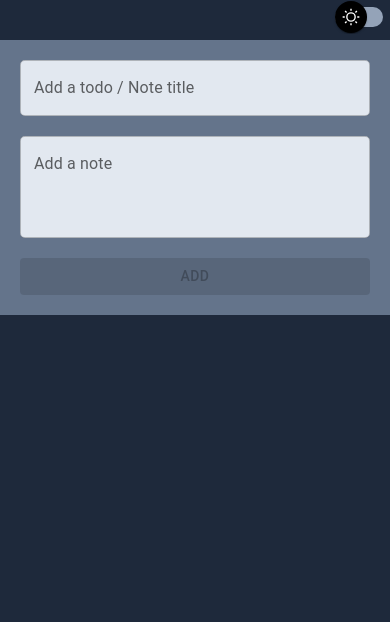
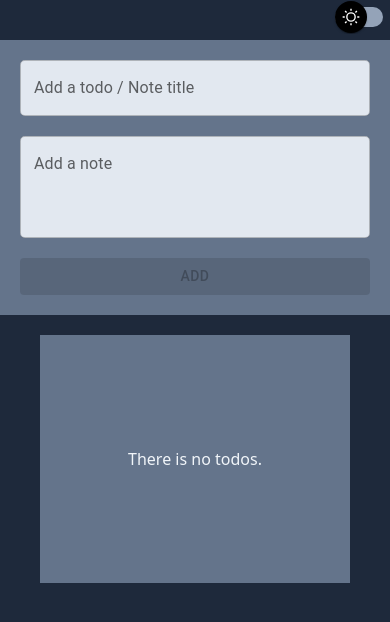
Before and after one commit to ogulcanmunogullari/all-in-one-project, a React (Create React App) app: page / in a window 390 px wide. Shown: the top 622 px of the page. Built offline with nearby package versions, Linux system fonts and the light colour scheme; some icons are missing.

Commit message:
mobile changes:
if there is no todos or notes looking bad, adding here to little card to information.

```diff
--- a/src/components/AppSection/AppSection.jsx
+++ b/src/components/AppSection/AppSection.jsx
@@ -3,11 +3,16 @@ import React, { useState, memo } from "react"
 import Todos from "./Todos/Todos"
 import Notes from "./Notes/Notes"
 import Dialog from "../Form/Timer/Dialog"
+import { useSelector } from "react-redux"
 //Icons
 import { LeftIcon, RightIcon } from "../../Icons/Icons"
 
 function AppSection() {
   const [mobileState, setMobileState] = useState(0)
+  const todo = useSelector((state) => state.todoSlicer.todos)
+  const note = useSelector((state) => state.noteSlicer.notes)
+  const theme = useSelector((state) => state.themeSlicer.theme)
+  console.log(theme)
 
   const leftHandle = () => {
     if (mobileState === 0) {
@@ -40,12 +45,33 @@ function AppSection() {
           <div className="w-full">
             {mobileState === -1 && (
               <div className="my-5">
-                <Notes />
+                {note.length > 0 ? (
+                  <Notes />
+                ) : (
+                  <div
+                    className={`flex justify-center items-center py-28
+                   ${
+                     theme === true
+                       ? "bg-slate-200"
+                       : "bg-slate-500 text-slate-100"
+                   }`}>
+                    There is no notes.
+                  </div>
+                )}
               </div>
             )}
             {mobileState === 0 && (
               <div className="my-5">
-                <Todos />
+                {todo.length > 0 ? (
+                  <Todos />
+                ) : (
+                  <div
+                    className={`flex justify-center items-center  py-28 ${
+                      theme ? "bg-slate-200" : "bg-slate-500 text-slate-100"
+                    }`}>
+                    There is no todos.
+                  </div>
+                )}
               </div>
             )}
             {mobileState === 1 && (
```
